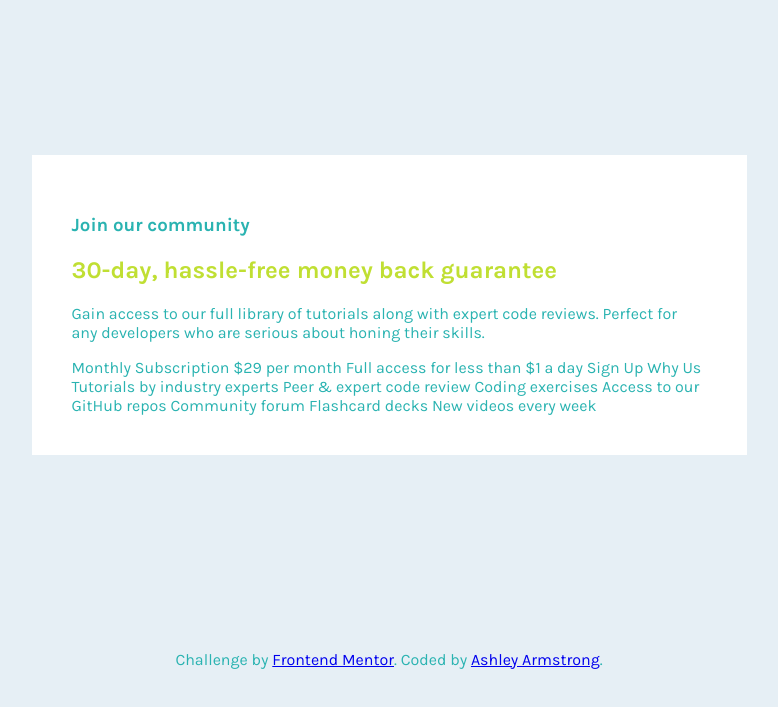
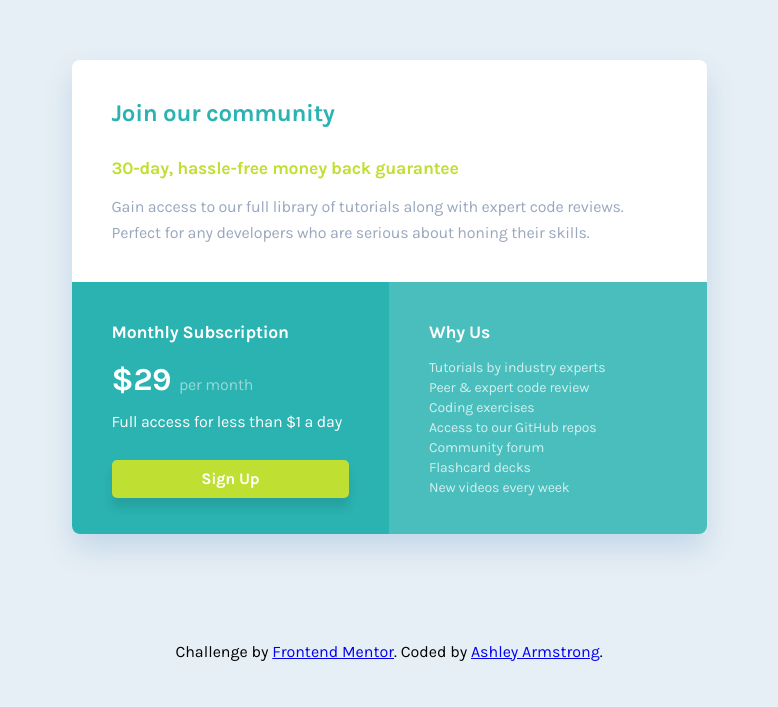
Before and after one commit to ashley-plott/price-card, a plain HTML site: page index.html in a window 1280 px wide. Shown: the part 103-810 px from the top of the page, without its empty margins (251-1029 px from the left). Drawn offline with nearby package versions, Linux system fonts and the light colour scheme.

Commit message:
Update to Files

```diff
--- a/index.html
+++ b/index.html
@@ -8,6 +8,9 @@
     <link rel="icon" type="image/png" sizes="32x32" href="./images/favicon-32x32.png">
 
     <title>Frontend Mentor | Single Price Grid Component</title>
+    <link rel="stylesheet" href="https://cdnjs.cloudflare.com/ajax/libs/normalize/8.0.1/normalize.min.css"
+          integrity="sha512-NhSC1YmyruXifcj/KFRWoC561YpHpc5Jtzgvbuzx5VozKpWvQ+4nXhPdFgmx8xqexRcpAglTj9sIBWINXa8x5w=="
+          crossorigin="anonymous"/>
     <link rel="preconnect" href="https://fonts.gstatic.com">
     <link href="https://fonts.googleapis.com/css2?family=Karla:wght@400;700&display=swap" rel="stylesheet">
     <!-- Feel free to remove these styles or customise in your own stylesheet 👍 -->
@@ -19,27 +22,34 @@
         <h1 class="page-title">Join our community </h1>
         <h2 class="page-subtitle">30-day, hassle-free money back guarantee</h2>
         <p class="page-content">
-        Gain access to our full library of tutorials along with expert code reviews.
-        Perfect for any developers who are serious about honing their skills.
+            Gain access to our full library of tutorials along with expert code reviews.
+            Perfect for any developers who are serious about honing their skills.
         </p>
     </section>
-    Monthly Subscription
-
-    &dollar;29 per month
-
-    Full access for less than &dollar;1 a day
-
-    Sign Up
-
-    Why Us
-
-    Tutorials by industry experts
-    Peer &amp; expert code review
-    Coding exercises
-    Access to our GitHub repos
-    Community forum
-    Flashcard decks
-    New videos every week
+    <section class="bottom-section">
+        <div class="sections">
+            <div class="left-section">
+                <h3>Monthly Subscription</h3>
+                <h4>&dollar;29 <span>per month</span></h4>
+                <h5>Full access for less than &dollar;1 a day</h5>
+                <a href="#" class="btn">Sign Up</a>
+            </div>
+            <div class="right-section">
+                <h3>
+                Why Us
+                </h3>
+                <ul class="features">
+                    <li>Tutorials by industry experts</li>
+                    <li>Peer &amp; expert code review</li>
+                    <li>Coding exercises</li>
+                    <li>Access to our GitHub repos</li>
+                    <li>Community forum</li>
+                    <li>Flashcard decks</li>
+                    <li>New videos every week</li>
+                </ul>
+            </div>
+        </div>
+    </section>
 </article>
 <footer>
     <p class="attribution">
--- a/style.css
+++ b/style.css
@@ -1,26 +1,32 @@
-:root{
+:root {
     --background-color: #E6EFF5;
     --teal-color: #2AB3B1;
     --green-color: #C0DF33;
+    --body-color: #9AA7BE;
     --white: #FFF;
 }
 
-html{
-     background-color: var(--background-color);
-    color: var(--teal-color);
-    font-family: 'Karla', sans-serif;
+h1,h2,h3,h4,h5,h6{
+    margin: 0;
 }
 
-body{
+html {
+    background-color: var(--background-color);
+    font-family: 'Karla', sans-serif;
+    font-size: 16px;
+}
+
+body {
     height: 100vh;
-    display: flex;align-items: center;
+    display: flex;
+    align-items: center;
     justify-content: center;
     flex-direction: column;
     overflow: hidden;
     position: relative;
 }
 
-footer{
+footer {
     position: absolute;
     left: 0;
     right: 0;
@@ -28,20 +34,166 @@ footer{
     text-align: center;
 }
 
-.card-single{
+.btn{
+    width: 100%;
+    padding: 10px 0;
+    background-color: var(--green-color);
+    display: block;
+    text-align: center;
+    box-shadow: 0 10px 10px 0 rgba(0,0,0,0.10);
+    border-radius: 5px;
+
+
+    font-weight: 700;
+    font-size: 1rem;
+    color: var(--white);
+    letter-spacing: -0.2px;
+    text-decoration: none;
+
+    transition: 300ms all cubic-bezier(.8, .5, .2, 1.4);
+}
+
+.btn:hover{
+    box-shadow: 0 10px 10px 0 rgba(0,0,0,0.20);
+    transform: scale(1.05);
+}
+
+.card-single {
     max-width: 635px;
     width: 100%;
     margin: 0 auto;
     background-color: var(--white);
-    padding: 40px;
+    z-index: 99;
+    border-radius: 8px;
 
-    z-index: 99;
+    box-shadow: 0 15px 30px 0 rgba(0,81,171,0.15);
 }
 
-.page-title{
-    color: var(--teal-color);
+.top-section{
+    padding: 40px 40px 20px 40px;
 }
 
-.page-subtitle{
+.page-title {
+    color: var(--teal-color);
+    font-weight: 700;
+    font-size: 1.5rem;
+    letter-spacing: -0.3px;
+    margin-bottom: 30px;
+}
+
+.page-subtitle {
     color: var(--green-color);
+    font-weight: 700;
+    font-size: 1.1rem;
+    letter-spacing: -0.22px;
+
 }
+
+.page-content{
+    color: var(--body-color);
+    font-weight: 400;
+    font-size: 1rem;
+    letter-spacing: -0.2px;
+    line-height: 26px;
+}
+
+.bottom-section{
+    background-color: var(--teal-color);
+    border-bottom-left-radius: 8px;
+    border-bottom-right-radius: 8px;
+}
+
+.sections{
+    display: inline-flex;
+    width: 100%;
+}
+
+.left-section,.right-section{
+    flex-basis: 50%;
+}
+
+.left-section{
+    padding: 40px 40px 20px 40px;
+}
+
+.right-section{
+    padding: 40px 40px 20px 40px;
+    position: relative;
+}
+
+.right-section:before{
+    content: '';
+    position: absolute;
+    left: 0;
+    right: 0;
+    top: 0;
+    bottom: 0;
+    background-color: rgba(255,255,255, 0.15);
+}
+
+.left-section > h3{
+    font-weight: 700;
+    font-size: 1.1rem;
+    color: var(--white);
+    letter-spacing: -0.22px;
+
+    margin-bottom: 20px;
+}
+
+.left-section > h4{
+    font-weight: 700;
+    font-size: 2rem;
+    color: var(--white);
+    letter-spacing: -0.4px;
+    margin-bottom: 10px;
+}
+
+.left-section > h4 span{
+    opacity: 0.5;
+    font-weight: 400;
+    font-size: 1rem;
+    color: var(--white);
+    letter-spacing: -0.2px;
+    line-height: 26px;
+}
+
+.left-section > h5{
+    font-weight: 400;
+    font-size: 1rem;
+    color: var(--white);
+    letter-spacing: -0.2px;
+    line-height: 26px;
+    margin-bottom: 25px;
+}
+
+.right-section > h3{
+    font-weight: 700;
+    font-size: 1.1rem;
+    color: var(--white);
+    letter-spacing: -0.22px;
+}
+
+.features{
+    padding: 0;
+}
+
+.features > li {
+    opacity: 0.75;
+    font-weight: 400;
+    font-size: 0.875rem;
+    color: #FFFFFF;
+    letter-spacing: -0.17px;
+    line-height: 20px;
+
+    list-style: none;
+}
+
+@media (max-width: 540px) {
+    body{
+        padding: 30px;
+        overflow-y: scroll;
+    }
+    .sections{
+        display: block;
+    }
+}
```
